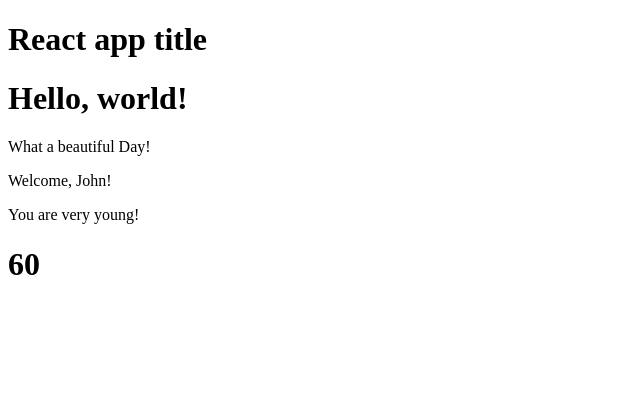
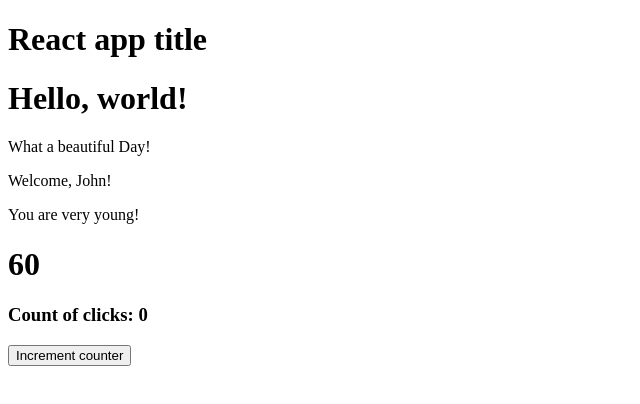
Before and after one commit to Kekko26/react-exercises, a React (Create React App) app: page / in a window 1280 px wide. Shown: the top 404 px of the page, without its empty margins (0-640 px from the left). Built offline with nearby package versions, Linux system fonts and the light colour scheme.

Commit message:
Exercise done

```diff
--- a/src/App.js
+++ b/src/App.js
@@ -1,4 +1,5 @@
 import React from "react";
+import { ClickCounter } from "./ClickCounter";
 import { Counter } from "./Counter";
 import { Helloworld } from "./Helloworld";
 import { Welcome } from "./Welcome";
@@ -11,6 +12,7 @@
             <Helloworld />
             <Welcome age={17} name="John"/>
             <Counter initialValue={10} increment={5} interval={500}/>
+            <ClickCounter />
         </div>
         )
     }
--- /dev/null
+++ b/src/ClickCounter.js
@@ -0,0 +1,23 @@
+import React from "react";
+
+export class ClickCounter extends React.Component{
+    state = {
+        count: 0
+    }
+
+    clickButtonEventHandler = () =>{
+        this.setState((state) =>{
+        return {count: state.count + 1}
+        })
+    }
+
+    render(){
+        return (
+            <div>
+                <h3>Count of clicks: {this.state.count}</h3>
+                <button onClick={this.clickButtonEventHandler}>Increment counter</button>
+            </div>
+        )
+    }
+
+}
```
